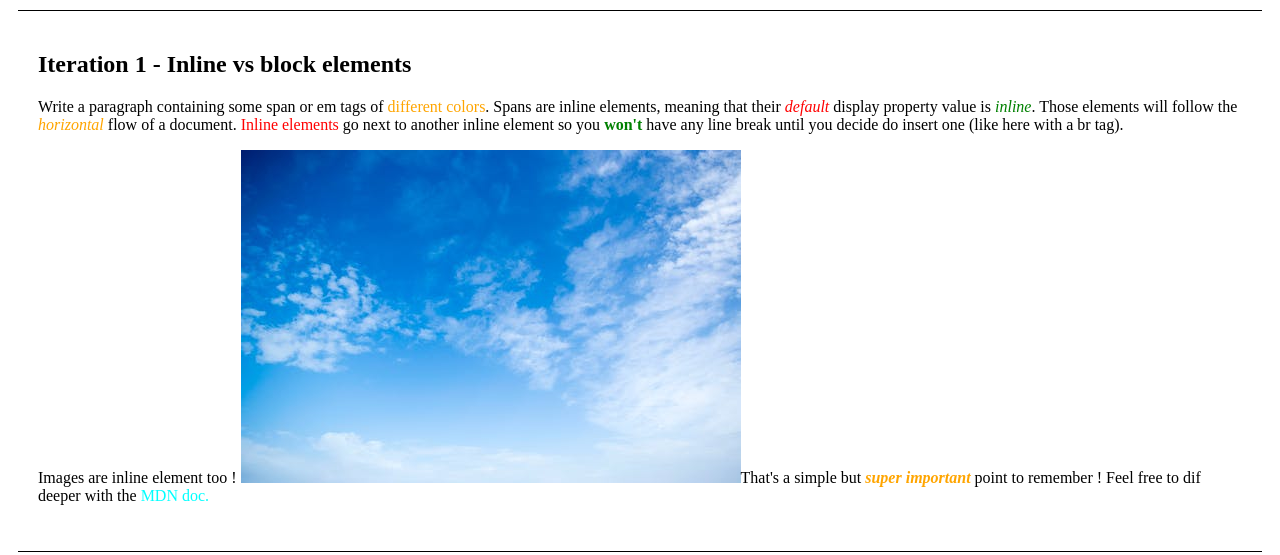
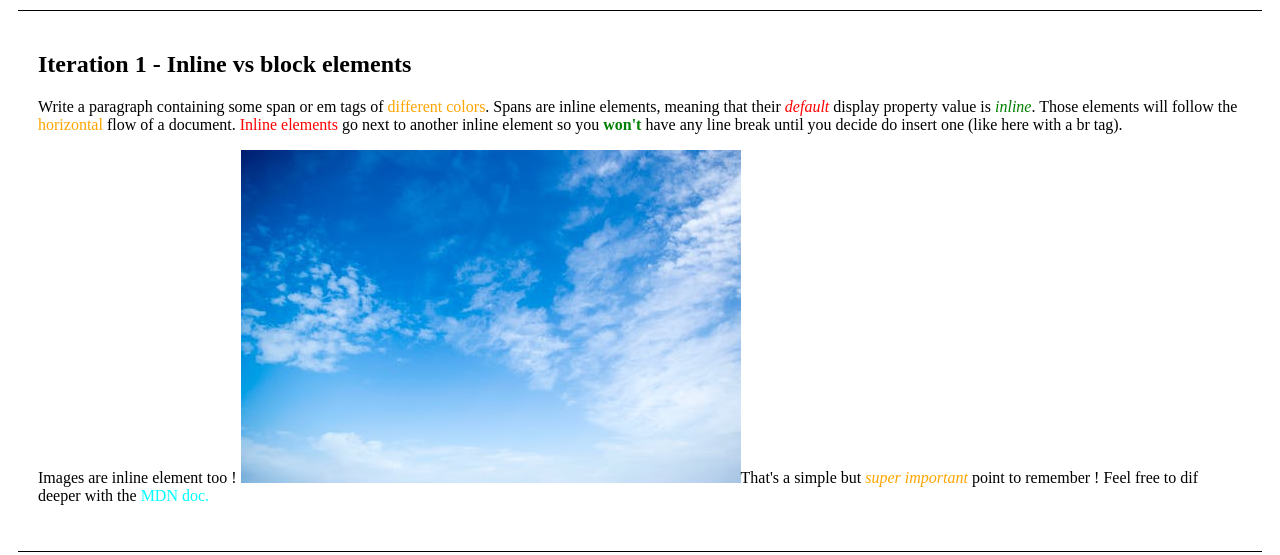
Before and after one commit to emnaguel/initial-workshop, a plain HTML site: page index.html in a window 1280 px wide. Shown: the top 555 px of the page. Drawn offline with Linux system fonts and the light colour scheme.

Commit message:
step 3 index without bonus

```diff
--- a/css/style.css
+++ b/css/style.css
@@ -8,9 +8,7 @@
     color: orange
 }
 
-.italic {
-    font-style: italic;
-}
+
 
 .red {
     color: red
@@ -20,9 +18,6 @@
     color: green
 }
 
-.bold {
-    font-weight: bold;
-}
 
 .aqua {
     color: aqua
--- a/index.html
+++ b/index.html
@@ -9,12 +9,12 @@
   <section class="container">
     <h1>Iteration 1 - Inline vs block elements</h1>
     <p>Write a paragraph containing some span or em tags of <span class="orange"> different colors</span>. Spans are inline elements, meaning that their
-      <span class="red italic">default </span> display property value is <span class="green italic">inline</span>. Those elements will follow the <span class="orange italic">horizontal</span> flow of a document. <span class="red"> Inline elements </span>
-        go next to another inline element so you <span class="green bold">won't</span> have any line break until you decide do insert one (like here with a br
+      <em class="red ">default </em> display property value is <em class="green ">inline</em>. Those elements will follow the <span class="orange ">horizontal</span> flow of a document. <span class="red"> Inline elements </span>
+        go next to another inline element so you <strong class="green">won't</strong> have any line break until you decide do insert one (like here with a br
         tag).
       </p>
-      <p>Images are inline element too ! <img src="img/any-image.jpeg" alt="big-blue-sky">That's a simple but <span class= "bold italic orange">super
-      important</span> point to remember ! Feel free to dif deeper with the <span class="aqua"> MDN doc.</span></p>
+      <p>Images are inline element too ! <img src="img/any-image.jpeg" alt="big-blue-sky">That's a simple but <em class= "bold  orange">super
+      important</em> point to remember ! Feel free to dif deeper with the <span class="aqua"> MDN doc.</span></p>
     </section>
     <section class="container">
       <h1>Iteration 2 - Simple list</h1>
```
